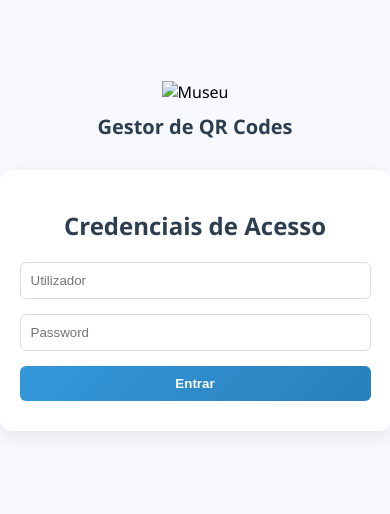
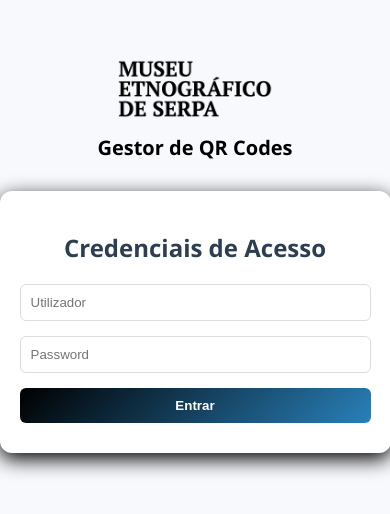
Before and after one commit to rafaeltestes17/qrcodesaudio, a website: page public/login.html in a window 390 px wide. Shown: the part 166-680 px from the top of the page. Drawn offline with Linux system fonts and the light colour scheme.

```diff
--- a/public/login.html
+++ b/public/login.html
@@ -6,7 +6,7 @@
 <style>
     :root {
         --primary: #2c3e50;
-        --secondary: #3498db;
+        --secondary: #000000;
         --accent: #f39c12;
         --danger: #e74c3c;
         --success: #27ae60;
@@ -36,14 +36,14 @@
     .logo-title h1 {
         margin: 0;
         font-size: 24px;
-        color: var(--primary);
+        color: var(--secondary);
     }
 
     .login-box {
         background: #fff;
         padding: 30px;
         border-radius: 12px;
-        box-shadow: 0 6px 20px rgba(0,0,0,0.08);
+        box-shadow: 0 6px 20px rgb(0, 0, 0);
         width: 320px;
         text-align: center;
     }
@@ -108,7 +108,7 @@
 <body>
 
 <div class="logo-title">
-    <img src="logo.png" alt="Museu">
+    <img src="imagens/logomuseu.png" alt="Museu">
     <h1>Gestor de QR Codes</h1>
 </div>
 
```
